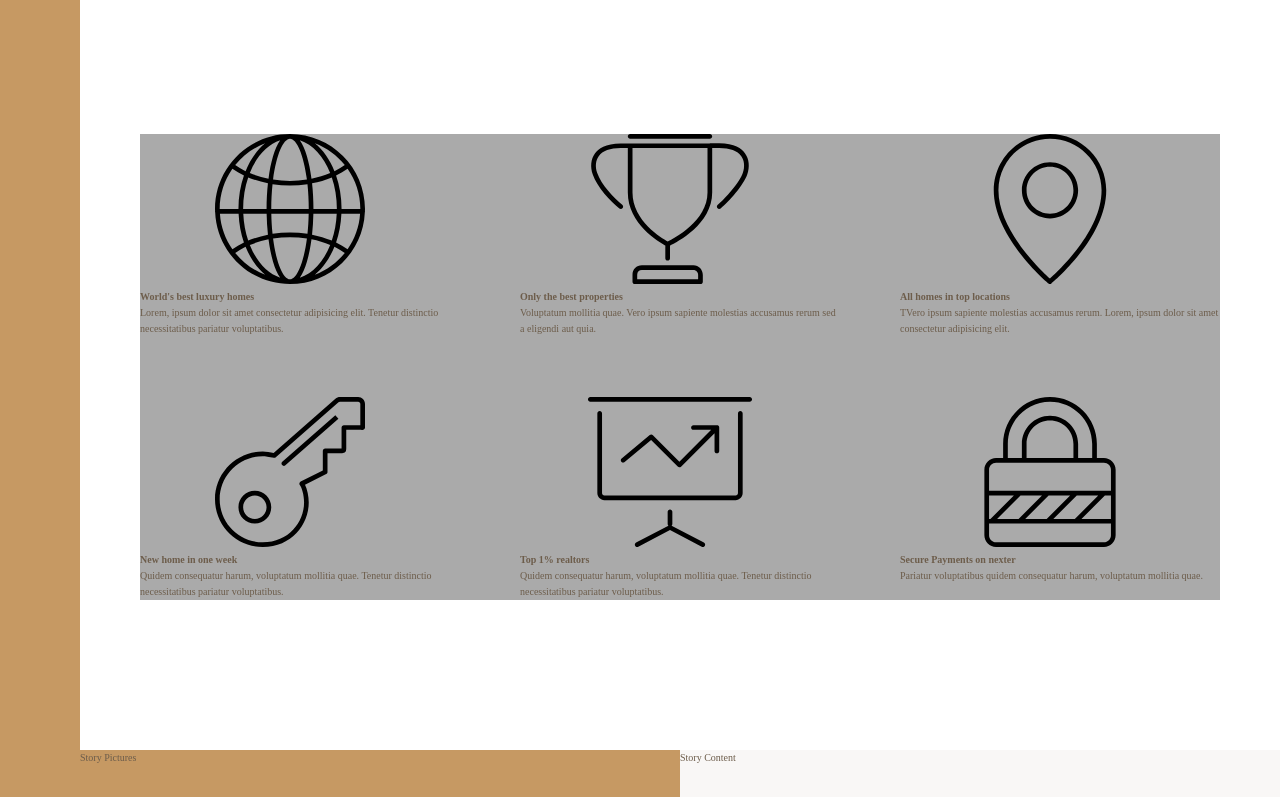
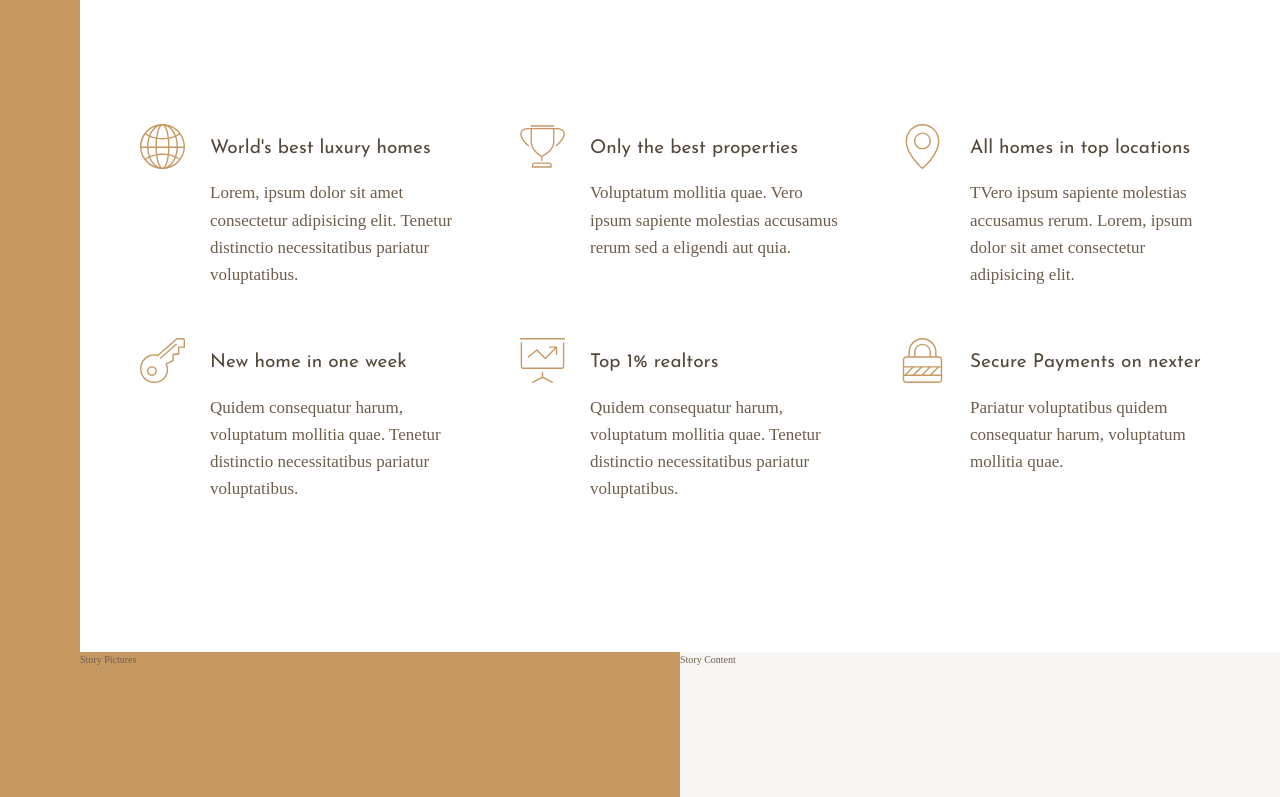
Before and after one commit to lucianomuniz/nexter, a website: page index.html in a window 1280 px wide. Shown: the part 656-1453 px from the top of the page. Drawn offline with Linux system fonts and the light colour scheme.

Commit message:
add features section styling

```diff
--- a/index.html
+++ b/index.html
@@ -31,7 +31,7 @@
             <svg class="feature__icon">
                 <use xlink:href="img/sprite.svg#icon-global"></use>
             </svg>
-            <h4 class="heading-4">World's best luxury homes</h4>
+            <h4 class="heading-4 heading-4--dark">World's best luxury homes</h4>
             <p class="feature__text">Lorem, ipsum dolor sit amet consectetur adipisicing elit. Tenetur distinctio
                 necessitatibus pariatur voluptatibus.</p>
         </div>
@@ -39,7 +39,7 @@
             <svg class="feature__icon">
                 <use xlink:href="img/sprite.svg#icon-trophy"></use>
             </svg>
-            <h4 class="heading-4">Only the best properties</h4>
+            <h4 class="heading-4 heading-4--dark">Only the best properties</h4>
             <p class="feature__text">Voluptatum mollitia quae. Vero ipsum sapiente molestias accusamus rerum sed a
                 eligendi aut quia.</p>
         </div>
@@ -47,7 +47,7 @@
             <svg class="feature__icon">
                 <use xlink:href="img/sprite.svg#icon-map-pin"></use>
             </svg>
-            <h4 class="heading-4">All homes in top locations</h4>
+            <h4 class="heading-4 heading-4--dark">All homes in top locations</h4>
             <p class="feature__text">TVero ipsum sapiente molestias accusamus rerum. Lorem, ipsum dolor sit amet
                 consectetur adipisicing elit.
             </p>
@@ -56,7 +56,7 @@
             <svg class="feature__icon">
                 <use xlink:href="img/sprite.svg#icon-key"></use>
             </svg>
-            <h4 class="heading-4">New home in one week</h4>
+            <h4 class="heading-4 heading-4--dark">New home in one week</h4>
             <p class="feature__text">Quidem consequatur harum, voluptatum mollitia quae. Tenetur distinctio
                 necessitatibus pariatur voluptatibus.</p>
         </div>
@@ -64,7 +64,7 @@
             <svg class="feature__icon">
                 <use xlink:href="img/sprite.svg#icon-presentation"></use>
             </svg>
-            <h4 class="heading-4">Top 1% realtors</h4>
+            <h4 class="heading-4 heading-4--dark">Top 1% realtors</h4>
             <p class="feature__text">Quidem consequatur harum, voluptatum mollitia quae. Tenetur distinctio
                 necessitatibus pariatur voluptatibus.</p>
         </div>
@@ -72,7 +72,7 @@
             <svg class="feature__icon">
                 <use xlink:href="img/sprite.svg#icon-lock"></use>
             </svg>
-            <h4 class="heading-4">Secure Payments on nexter</h4>
+            <h4 class="heading-4 heading-4--dark">Secure Payments on nexter</h4>
             <p class="feature__text">Pariatur voluptatibus quidem consequatur harum, voluptatum mollitia quae.</p>
         </div>
     </section>
--- a/sass/_features.scss
+++ b/sass/_features.scss
@@ -1,10 +1,30 @@
 .features {
-  background-color: $color-grey-light-2;
   grid-column: center-start / center-end;
 
   margin: 15rem 0;
 
   display: grid;
-  grid-template-columns: repeat(3, 1fr);
+  //grid-template-columns: repeat(3, 1fr);
+  grid-template-columns: repeat(auto-fit, minmax(25rem, 1fr));
   grid-gap: 6rem;
+  align-items: start;
 }
+
+.feature {
+  display: grid;
+  grid-template-columns: min-content 1fr;
+  grid-row-gap: 1.5rem;
+  grid-column-gap: 2.5rem;
+
+  &__icon {
+    fill: $color-primary;
+    width: 4.5rem;
+    height: 4.5rem;
+    grid-row: 1 / span 2;
+    transform: translateY(-1rem);
+  }
+
+  &__text {
+    font-size: 1.7rem;
+  }
+}
--- a/sass/_typography.scss
+++ b/sass/_typography.scss
@@ -0,0 +1,29 @@
+%heading {
+  font-family: $font-display;
+  font-weight: 400;
+}
+
+.heading-1 {
+  @extend %heading;
+}
+
+.heading-2 {
+  @extend %heading;
+}
+
+.heading-3 {
+  @extend %heading;
+}
+
+.heading-4 {
+  @extend %heading;
+  font-size: 1.9rem;
+
+  &--light {
+    color: $color-grey-light-1;
+  }
+
+  &--dark {
+    color: $color-grey-dark-1;
+  }
+}
```
Also changed, not shown: css/style.css.
